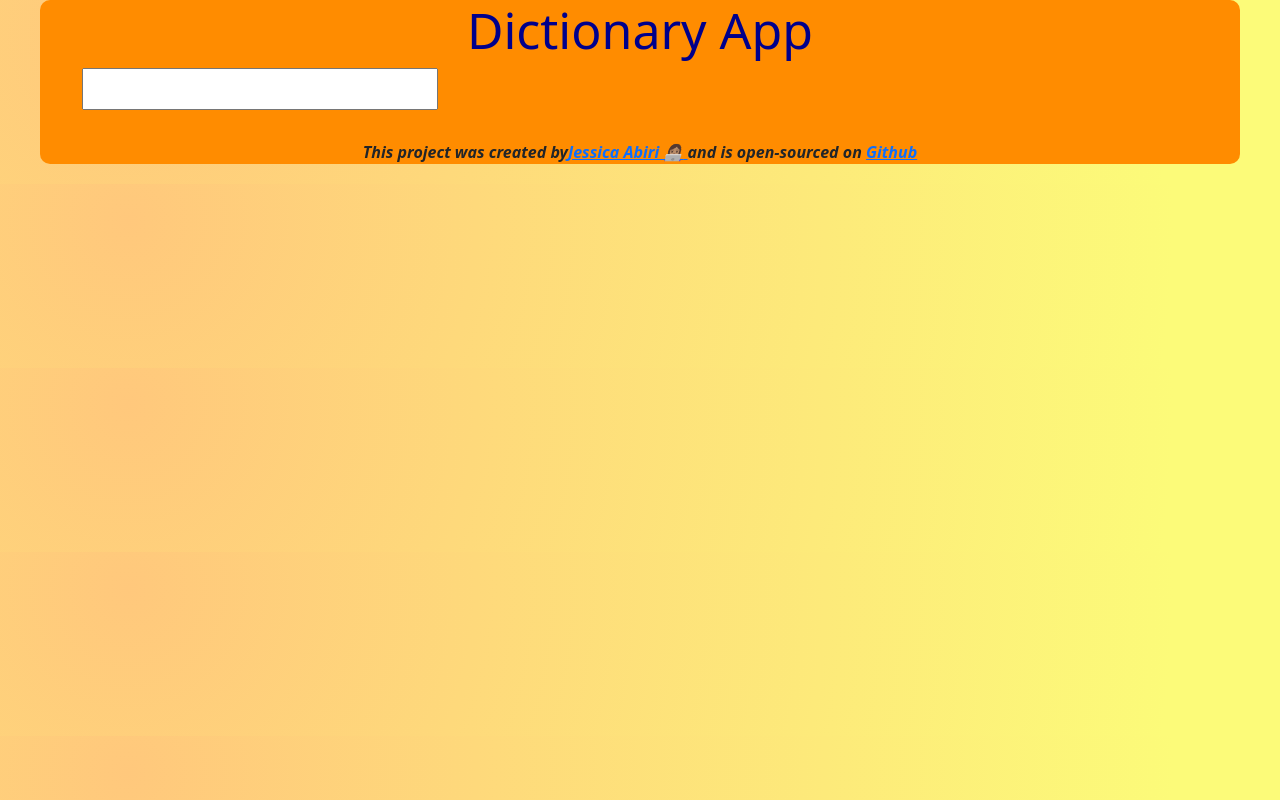
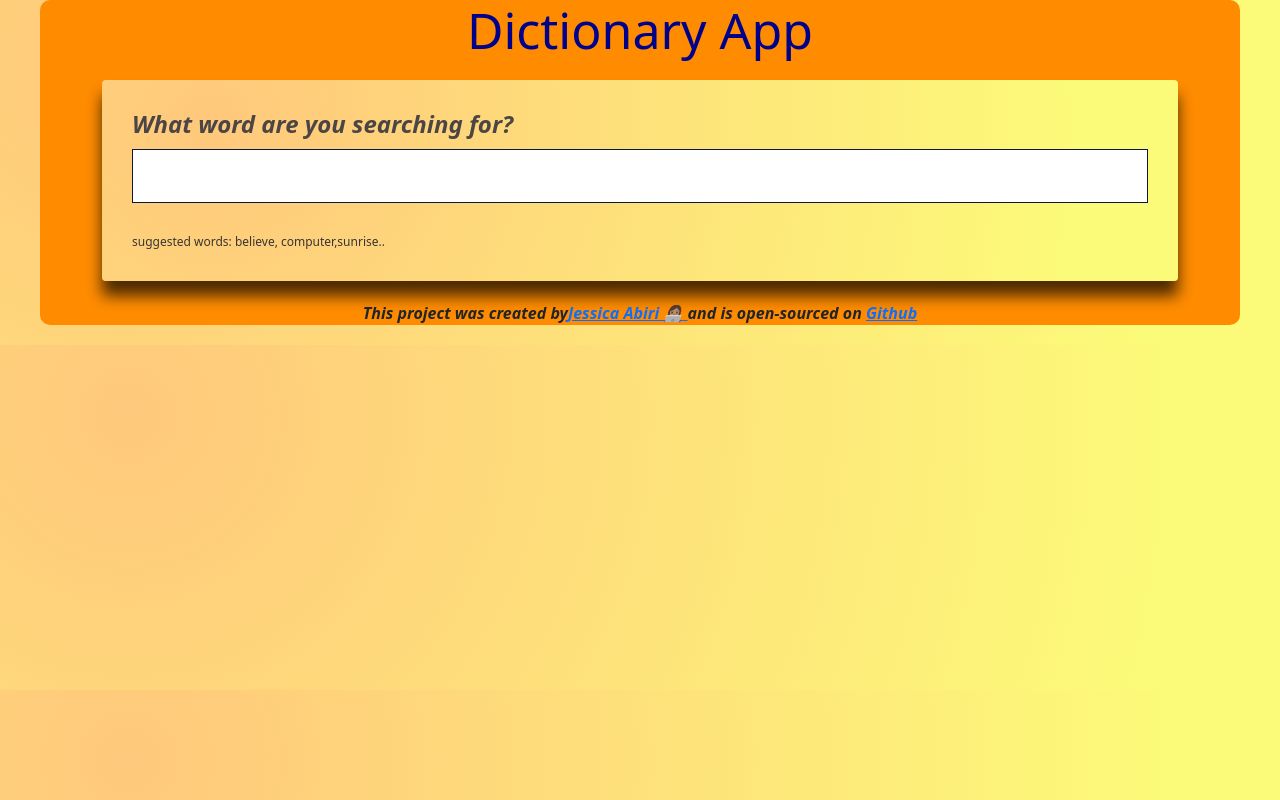
Before and after one commit to Kesewaa-svg/dictionary-react, a React (Create React App) app: page / in a window 1280 px wide. Built offline with nearby package versions, Linux system fonts and the light colour scheme; no server answers.

Commit message:
Added CSS styling

```diff
--- a/src/Dictionary.css
+++ b/src/Dictionary.css
@@ -1,5 +1,36 @@
+.Dictionary section {
+  background: radial-gradient(
+    circle at 10% 20%,
+    rgb(255, 200, 124) 0%,
+    rgb(252, 251, 121) 90%
+  );
+  padding: 30px;
+  border-radius: 4px;
+  box-shadow: 0 15px 15px rgba(0, 0, 0, 0.7);
+  margin: 20px;
+}
+
 .Dictionary form {
   margin-bottom: 30px;
   font-size: 24px;
   font-weight: bold;
 }
+
+.Dictionary input {
+  width: 100%;
+  padding: 8px 15px;
+  border: 1px solid #0e173b;
+}
+
+.Dictionary .suggestedWord {
+  font-size: 12px;
+  margin-top: 5px;
+  opacity: 0.9;
+}
+
+.Dictionary h2 {
+  font-size: 24px;
+  font-weight: bold;
+  margin-bottom: 10px;
+  color: rgb(75, 69, 69);
+}
--- a/src/Dictionary.js
+++ b/src/Dictionary.js
@@ -4,29 +4,51 @@ import "./Dictionary.css";
 import Result from "./Result";
 
 export default function Dictionary() {
-  let [keyword, setKeyword] = useState("");
+  let [keyword, setKeyword] = useState("river");
   let [result, setResults] = useState(null);
+  let [loaded, setLoaded] = useState(false);
 
   function handleResponse(response) {
-    console.log(response.data);
     setResults(response.data[0]);
   }
   function searchDictionary(event) {
-    event.preventDefault();
     let apiUrl = `https://api.dictionaryapi.dev/api/v2/entries/en_US/${keyword}`;
     axios.get(apiUrl).then(handleResponse);
+  }
+
+  function handleSubmit(event) {
+    event.preventDefault();
+    searchDictionary();
   }
 
   function handleKeywordChange(event) {
     setKeyword(event.target.value);
   }
 
+  function load() {
+    setLoaded(true);
+    searchDictionary();
+  }
+
+  if (loaded) {
     return (
       <div className="Dictionary">
-      <form onSubmit={searchDictionary}>
+        <section>
+          <h2>
+            <em>What word are you searching for?</em>
+          </h2>
+          <form onSubmit={handleSubmit}>
             <input type="search" onChange={handleKeywordChange} />
           </form>
+          <div className="suggestedWord">
+            suggested words: believe, computer,sunrise..
+          </div>
+        </section>
         <Result result={result} />
       </div>
     );
+  } else {
+    load();
+    return "Loading";
   }
+}
--- /dev/null
+++ b/src/Meaning.css
@@ -0,0 +1,12 @@
+.Meaning h3 {
+  font-size: 24px;
+  line-height: 1.5;
+  font-weight: bold;
+}
+
+.Meaning .example {
+  font-size: 12px;
+  opacity: 0.7;
+  font-style: oblique;
+  margin-top: 10px;
+}
--- a/src/Meaning.js
+++ b/src/Meaning.js
@@ -1,5 +1,6 @@
 import React from "react";
 import Synonyms from "./Synonyms";
+import "./Meaning";
 
 export default function Meaning(props) {
   return (
@@ -8,13 +9,12 @@ export default function Meaning(props) {
       {props.meaning.definitions.map(function (definition, index) {
         return (
           <div key={index}>
-            <p>
-              <strong>Definition:</strong> {definition.definition}
-              <br />
-              <strong>Example:</strong>
+            <div className="definition">{definition.definition}</div>
+            <div className="example">
               <em>{definition.example}</em>
-              <Synonyms synonyms={definition.synonyms} />
-            </p>
+            </div>
+
+            <Synonyms synonyms={definition.synonyms} />
           </div>
         );
       })}
--- /dev/null
+++ b/src/Phonetic.css
@@ -0,0 +1,24 @@
+.Phonetic a {
+  border: 1px solid rgb(172, 104, 104);
+  text-decoration: none;
+  padding: 15px;
+  border-radius: 10px;
+  transition: all 150ms ease-in-out;
+  font-size: 14px;
+  font-weight: bold;
+  margin-right: 10px;
+
+  color: green;
+  line-height: 1.5;
+}
+
+.Phonetic a:hover {
+  background: purple;
+  color: white;
+  cursor: pointer;
+}
+
+.Phonetic .text {
+  opacity: 0.8;
+  font-weight: bold;
+}
--- a/src/Phonetic.js
+++ b/src/Phonetic.js
@@ -1,4 +1,5 @@
 import React from "react";
+import "./Phonetic.css";
 
 export default function Phonetic(props) {
   return (
--- /dev/null
+++ b/src/Result.css
@@ -0,0 +1,5 @@
+.Result h2 {
+  font-size: 34px;
+  font-weight: bold;
+  line-height: 1.5;
+}
--- a/src/Result.js
+++ b/src/Result.js
@@ -1,11 +1,13 @@
 import React from "react";
 import Meaning from "./Meaning";
 import Phonetic from "./Phonetic";
+import "./Result.css";
 
 export default function Result(props) {
   if (props.result) {
     return (
       <div className="Result">
+        <section>
           <h2>{props.result.word}</h2>
           {props.result.phonetics.map(function (phonetic, index) {
             return (
@@ -14,11 +16,12 @@ export default function Result(props) {
               </div>
             );
           })}
+        </section>
         {props.result.meanings.map(function (meaning, index) {
           return (
-            <div key={index}>
+            <section key={index}>
               <Meaning meaning={meaning} />
-            </div>
+            </section>
           );
         })}
       </div>
--- /dev/null
+++ b/src/Synonyms.css
@@ -0,0 +1,11 @@
+.Synonyms {
+  margin: 15px 0 0;
+  padding: 15px;
+}
+
+.Synonyms li {
+  font-size: 13px;
+  display: inline-block;
+  padding-right: 10px;
+  line-height: 1.5;
+}
--- a/src/Synonyms.js
+++ b/src/Synonyms.js
@@ -1,4 +1,5 @@
 import React from "react";
+import "./Synonyms.css";
 
 export default function Synonyms(props) {
   if (props.synonyms) {
```
Lines whose indentation alone changed are shown as unchanged.
